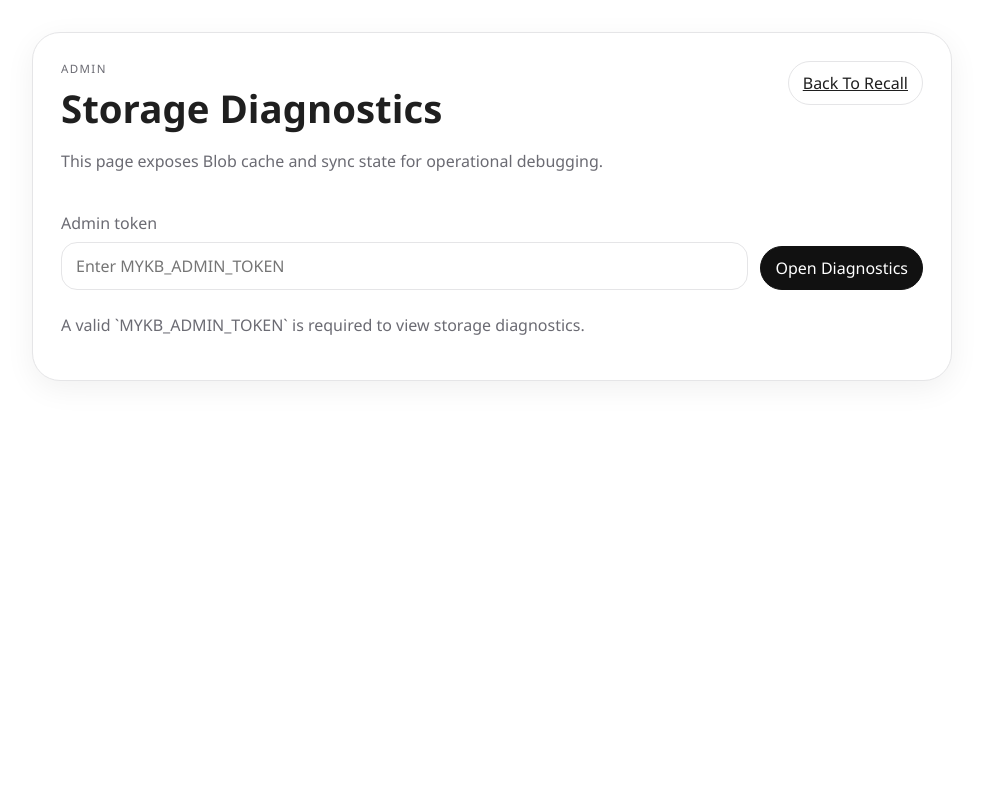
After one commit to Shaikngit/Recall, a Flask app: template kb_app/templates/storage_admin.html in a window 1280 px wide. The commit adds this page. Shown: the whole page, without its empty margins (148-1131 px from the left). Run offline with Flask 3, Linux system fonts and the light colour scheme; the template is opened without the code that fills it, so the values that code supplies are empty; some libraries are stand-ins or nearby versions.

Commit message:
Protect storage diagnostics and add admin page

```diff
--- a/kb_app/app.py
+++ b/kb_app/app.py
@@ -1,6 +1,8 @@
 from __future__ import annotations
 
-from flask import Flask, jsonify, render_template, request
+import os
+
+from flask import Flask, abort, jsonify, render_template, request
 
 from kb_app.ai import AIHelper, AISettings, AISettingsStore
 from kb_app.core import (
@@ -12,6 +14,7 @@ from kb_app.core import (
     get_content_library_status,
     get_note_document,
     get_recent_notes,
+    get_storage_diagnostics,
     import_content_library,
     initialize_content_root,
     organize_inbox,
@@ -33,6 +36,20 @@ def create_app() -> Flask:
 
     def current_ai_helper() -> AIHelper:
         return AIHelper.from_settings(settings_store.load())
+
+    def admin_token() -> str:
+        return os.getenv("MYKB_ADMIN_TOKEN", "").strip()
+
+    def has_valid_admin_token() -> bool:
+        expected = admin_token()
+        if not expected:
+            return False
+        supplied = str(request.args.get("token", "")).strip()
+        if not supplied:
+            supplied = str(request.headers.get("X-Recall-Admin-Token", "")).strip()
+        if not supplied and request.method == "POST":
+            supplied = str(request.form.get("token", "")).strip()
+        return supplied == expected
 
     @app.get("/")
     def index() -> str:
@@ -79,9 +96,25 @@ def create_app() -> Flask:
     def content_status() -> object:
         return jsonify(get_content_library_status())
 
+    @app.route("/admin/storage", methods=["GET", "POST"])
+    def storage_admin() -> object:
+        expected_token = admin_token()
+        if not expected_token:
+            abort(404)
+        authorized = has_valid_admin_token()
+        diagnostics = get_storage_diagnostics() if authorized else None
+        return render_template(
+            "storage_admin.html",
+            authorized=authorized,
+            diagnostics=diagnostics,
+            token_value=str(request.values.get("token", "")).strip(),
+        )
+
     @app.get("/api/storage/diagnostics")
     def storage_diagnostics() -> object:
-        return jsonify(get_content_library_status())
+        if not has_valid_admin_token():
+            return jsonify({"error": "Admin token required."}), 403
+        return jsonify(get_storage_diagnostics())
 
     @app.post("/api/content/import")
     def import_content() -> object:
--- a/kb_app/blob_content.py
+++ b/kb_app/blob_content.py
@@ -99,7 +99,7 @@ class BlobContentStore:
             if candidate.exists() and candidate != runtime_root:
                 return candidate
 
-        return app_root if app_root.exists() and app_root != runtime_root else None
+        return None
 
     @staticmethod
     def _parse_int_env(env_name: str, default_value: int) -> int:
--- a/kb_app/core.py
+++ b/kb_app/core.py
@@ -611,7 +611,6 @@ def get_content_library_status() -> dict[str, object]:
         "storageBackend": "blob" if CONTENT_STORE.enabled else "local",
         "blobAccountUrl": CONTENT_STORE.account_url if CONTENT_STORE.enabled else "",
         "blobContainer": CONTENT_STORE.container_name if CONTENT_STORE.enabled else "",
-        "storageDiagnostics": CONTENT_STORE.diagnostics(),
         "roots": [],
         "missingRootCount": 0,
         "missingNoteCount": 0,
@@ -1311,7 +1310,6 @@ def app_status(ai_helper: object | None = None) -> dict[str, object]:
         "storageBackend": "blob" if CONTENT_STORE.enabled else "local",
         "blobAccountUrl": CONTENT_STORE.account_url if CONTENT_STORE.enabled else "",
         "blobContainer": CONTENT_STORE.container_name if CONTENT_STORE.enabled else "",
-        "storageDiagnostics": CONTENT_STORE.diagnostics(),
         "aiEnabled": ai_enabled,
         "aiRequired": True,
         "aiProvider": getattr(ai_helper, "provider", "") if ai_helper else "",
@@ -1358,6 +1356,11 @@ def sync_content_delete(path: Path) -> None:
     CONTENT_STORE.delete_file(path)
 
 
+def get_storage_diagnostics() -> dict[str, object]:
+    initialize_content_root()
+    return CONTENT_STORE.diagnostics()
+
+
 def relative_note_path(path: Path) -> str:
     for base_root in (CONTENT_ROOT, APP_ROOT):
         try:
--- a/kb_app/static/styles.css
+++ b/kb_app/static/styles.css
@@ -264,6 +264,16 @@ select:focus {
     background: var(--surface-soft);
 }
 
+.admin-tools-row {
+    display: flex;
+    align-items: center;
+    justify-content: space-between;
+    gap: 12px;
+    margin-top: 18px;
+    padding-top: 18px;
+    border-top: 1px solid var(--surface-border);
+}
+
 .status-chip,
 .status-text,
 .utility-status,
@@ -292,6 +302,96 @@ select:focus {
     flex: 1;
     display: flex;
     flex-direction: column;
+}
+
+.admin-shell {
+    max-width: 960px;
+    margin: 0 auto;
+    padding: 32px 20px 48px;
+}
+
+.admin-surface {
+    border: 1px solid var(--surface-border);
+    border-radius: var(--radius-xl);
+    box-shadow: var(--shadow-soft);
+    background: var(--surface);
+    padding: 28px;
+}
+
+.admin-header {
+    display: flex;
+    align-items: flex-start;
+    justify-content: space-between;
+    gap: 16px;
+    margin-bottom: 24px;
+}
+
+.admin-header h1 {
+    margin: 6px 0 0;
+    font-size: clamp(1.8rem, 3vw, 2.4rem);
+    font-weight: 600;
+}
+
+.admin-grid {
+    display: grid;
+    grid-template-columns: repeat(auto-fit, minmax(220px, 1fr));
+    gap: 14px;
+    margin: 20px 0 28px;
+}
+
+.admin-stat {
+    border: 1px solid var(--surface-border);
+    border-radius: var(--radius-md);
+    background: var(--surface-soft);
+    padding: 16px;
+}
+
+.admin-stat-label {
+    display: block;
+    color: var(--muted);
+    font-size: 0.88rem;
+    margin-bottom: 8px;
+}
+
+.admin-stat-value {
+    font-weight: 600;
+    word-break: break-word;
+}
+
+.admin-form {
+    display: flex;
+    gap: 12px;
+    align-items: flex-end;
+    flex-wrap: wrap;
+    margin: 20px 0 24px;
+}
+
+.admin-form .settings-field {
+    flex: 1 1 280px;
+}
+
+.admin-json {
+    margin: 0;
+    padding: 18px;
+    border: 1px solid var(--surface-border);
+    border-radius: var(--radius-md);
+    background: #0f1115;
+    color: #dfe7f1;
+    overflow: auto;
+    font-size: 0.92rem;
+    line-height: 1.5;
+}
+
+@media (max-width: 720px) {
+    .admin-tools-row,
+    .admin-header {
+        flex-direction: column;
+        align-items: stretch;
+    }
+
+    .admin-surface {
+        padding: 22px;
+    }
 }
 
 .chat-stage.empty-mode {
--- a/kb_app/templates/index.html
+++ b/kb_app/templates/index.html
@@ -150,6 +150,10 @@
                 <p class="utility-status">The public repo does not ship starter notes. New hosted deployments begin with an empty knowledge base and write notes into the live content root.</p>
                 <p id="content-library-status" class="utility-status"></p>
                 <div id="content-library-results" class="content-library-results"></div>
+                <div class="admin-tools-row">
+                    <p class="utility-status">Admin diagnostics are available on the storage debug page when `MYKB_ADMIN_TOKEN` is configured.</p>
+                    <a class="inline-action-button" href="/admin/storage" target="_blank" rel="noreferrer">Open Storage Debug</a>
+                </div>
             </section>
         </article>
     </div>
--- /dev/null
+++ b/kb_app/templates/storage_admin.html
@@ -0,0 +1,68 @@
+<!doctype html>
+<html lang="en">
+<head>
+    <meta charset="utf-8">
+    <meta name="viewport" content="width=device-width, initial-scale=1">
+    <title>Recall Storage Debug</title>
+    <link rel="stylesheet" href="{{ url_for('static', filename='styles.css') }}">
+</head>
+<body>
+    <main class="admin-shell">
+        <section class="admin-surface">
+            <header class="admin-header">
+                <div>
+                    <p class="surface-kicker">Admin</p>
+                    <h1>Storage Diagnostics</h1>
+                    <p class="utility-status">This page exposes Blob cache and sync state for operational debugging.</p>
+                </div>
+                <a class="inline-action-button" href="/">Back To Recall</a>
+            </header>
+
+            {% if not authorized %}
+            <form class="admin-form" method="post">
+                <label class="settings-field">
+                    <span>Admin token</span>
+                    <input class="settings-input" type="password" name="token" value="{{ token_value }}" placeholder="Enter MYKB_ADMIN_TOKEN">
+                </label>
+                <button class="utility-button" type="submit">Open Diagnostics</button>
+            </form>
+            <p class="utility-status">A valid `MYKB_ADMIN_TOKEN` is required to view storage diagnostics.</p>
+            {% else %}
+            <div class="admin-grid">
+                <article class="admin-stat">
+                    <span class="admin-stat-label">Storage account</span>
+                    <span class="admin-stat-value">{{ diagnostics.accountUrl }}</span>
+                </article>
+                <article class="admin-stat">
+                    <span class="admin-stat-label">Container</span>
+                    <span class="admin-stat-value">{{ diagnostics.container }}</span>
+                </article>
+                <article class="admin-stat">
+                    <span class="admin-stat-label">Runtime cache</span>
+                    <span class="admin-stat-value">{{ diagnostics.runtimeRoot }}</span>
+                </article>
+                <article class="admin-stat">
+                    <span class="admin-stat-label">Last refresh</span>
+                    <span class="admin-stat-value">{{ diagnostics.lastRefreshCompletedAt or 'Not yet refreshed' }}</span>
+                </article>
+                <article class="admin-stat">
+                    <span class="admin-stat-label">Tracked blobs</span>
+                    <span class="admin-stat-value">{{ diagnostics.lastRefreshBlobCount }}</span>
+                </article>
+                <article class="admin-stat">
+                    <span class="admin-stat-label">Last error</span>
+                    <span class="admin-stat-value">{{ diagnostics.lastError or 'None' }}</span>
+                </article>
+            </div>
+
+            <form class="admin-form" method="get">
+                <input type="hidden" name="token" value="{{ token_value }}">
+                <button class="utility-button secondary-button" type="submit">Refresh</button>
+            </form>
+
+            <pre class="admin-json">{{ diagnostics | tojson(indent=2) }}</pre>
+            {% endif %}
+        </section>
+    </main>
+</body>
+</html>
```
Also changed, not shown: tests/test_admin_routes.py (added, +47 -0 lines).
